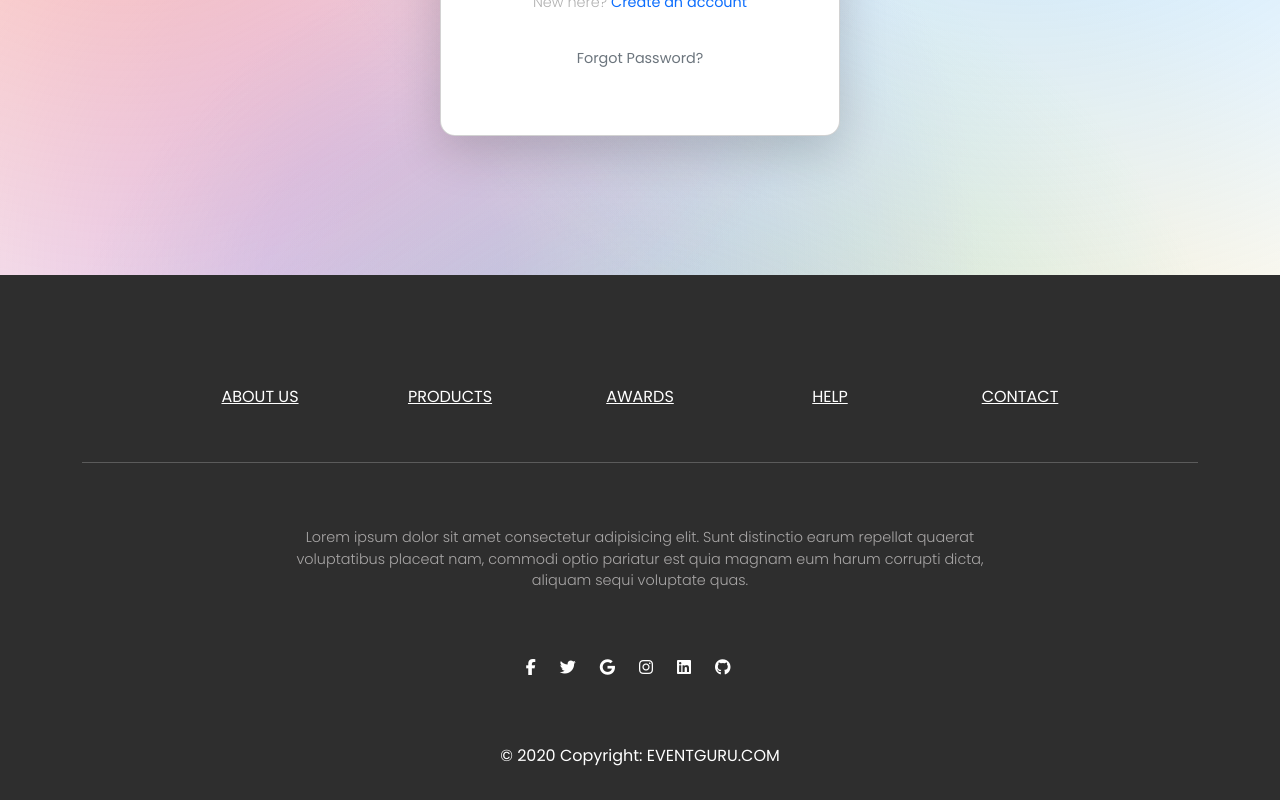
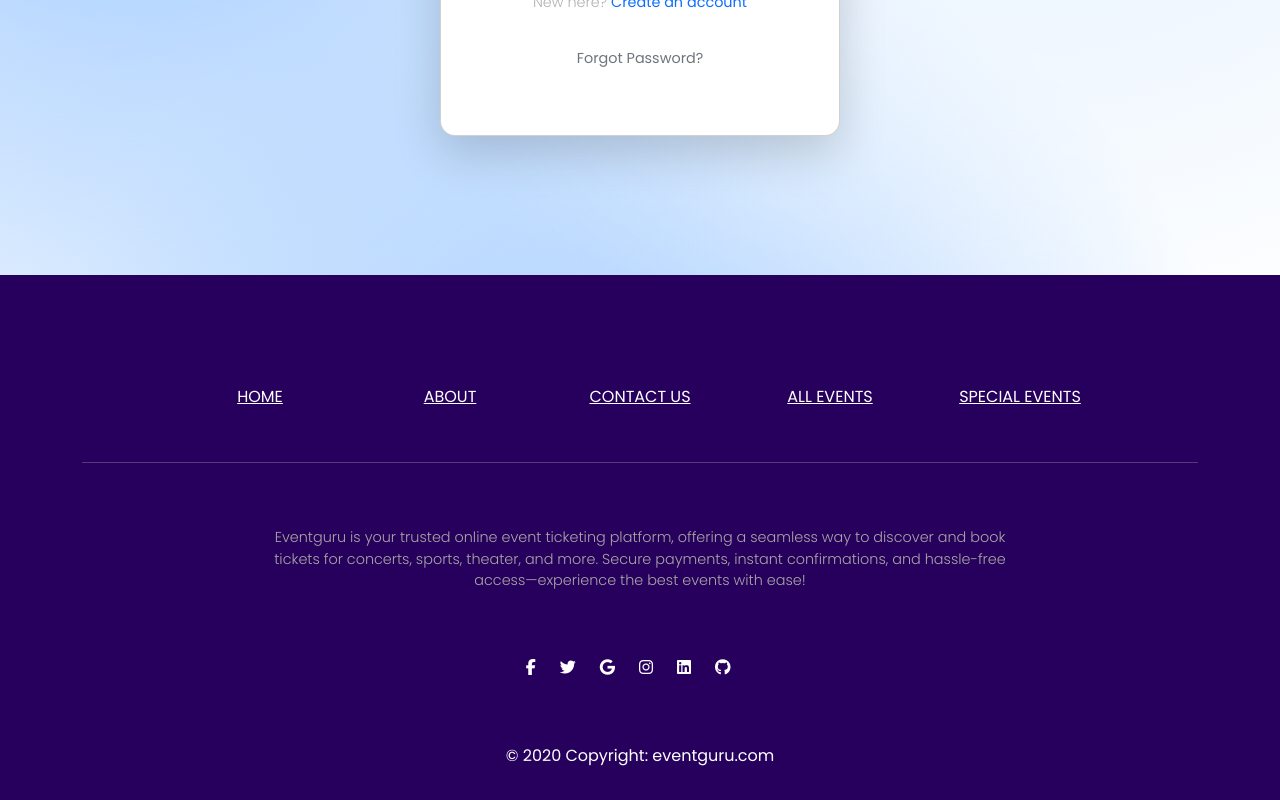
Before and after one commit to Malinda-kawshalya/Event---Management-, a React (Create React App) app in the folder event-management-frontend/: page /signin in a window 1280 px wide. Shown: the part 525-1325 px from the top of the page. Built offline with nearby package versions, Linux system fonts and the light colour scheme.

Commit message:
color theme changed

```diff
--- a/event-management-frontend/src/components/Footer.js
+++ b/event-management-frontend/src/components/Footer.js
@@ -1,6 +1,7 @@
 import React from 'react';
 import 'bootstrap/dist/css/bootstrap.min.css';
 import '../css/Footer.css'; // Import the Footer CSS file
+import { Link } from 'react-router-dom';
 
 const Footer = () => {
   return (
@@ -11,27 +12,27 @@ const Footer = () => {
             <div className="row text-center d-flex justify-content-center pt-5">
               <div className="col-md-2">
                 <h6 className="text-uppercase font-weight-bold">
-                  <a href="#!" className="text-white">About us</a>
+                  <Link className="text-white" to="/">Home</Link>
                 </h6>
               </div>
               <div className="col-md-2">
                 <h6 className="text-uppercase font-weight-bold">
-                  <a href="#!" className="text-white">Products</a>
+                <Link className="text-white" to="/about">About</Link>
                 </h6>
               </div>
               <div className="col-md-2">
                 <h6 className="text-uppercase font-weight-bold">
-                  <a href="#!" className="text-white">Awards</a>
+                <Link className="text-white" to="/contact">Contact US</Link>
                 </h6>
               </div>
               <div className="col-md-2">
                 <h6 className="text-uppercase font-weight-bold">
-                  <a href="#!" className="text-white">Help</a>
+                <Link className="text-white" to="/allevents">All Events</Link>
                 </h6>
               </div>
               <div className="col-md-2">
                 <h6 className="text-uppercase font-weight-bold">
-                  <a href="#!" className="text-white">Contact</a>
+                <Link className="text-white" to="#">Special Events</Link>
                 </h6>
               </div>
             </div>
@@ -43,10 +44,10 @@ const Footer = () => {
             <div className="row d-flex justify-content-center">
               <div className="col-lg-8">
                 <p className="p1">
-                  Lorem ipsum dolor sit amet consectetur adipisicing elit. Sunt
-                  distinctio earum repellat quaerat voluptatibus placeat nam,
-                  commodi optio pariatur est quia magnam eum harum corrupti
-                  dicta, aliquam sequi voluptate quas.
+                Eventguru is your trusted online event ticketing platform,
+                offering a seamless way to discover and book tickets for concerts,
+                sports, theater, and more. Secure payments, instant confirmations, and
+                hassle-free access—experience the best events with ease!
                 </p>
               </div>
             </div>
@@ -75,7 +76,7 @@ const Footer = () => {
         </div>
 
         <div className="footer-copyright text-center p-3">
-          © 2020 Copyright: EVENTGURU.COM
+          © 2020 Copyright: eventguru.com
 
         </div>
       </footer>
--- a/event-management-frontend/src/css/FaqSection.css
+++ b/event-management-frontend/src/css/FaqSection.css
@@ -1,6 +1,6 @@
 /* FAQ Section Styles */
 .faq-container {
-    background: linear-gradient(135deg, #bb9ddb, #e5e6e7); /* Gradient Background */
+    background: linear-gradient(135deg, #AED2FF, #AED2FF); /* Gradient Background */
     color: white;
     padding: 50px;
     border-radius: 15px;
--- a/event-management-frontend/src/css/Footer.css
+++ b/event-management-frontend/src/css/Footer.css
@@ -48,7 +48,7 @@
     }
 
 .footer-container{
-        background-color: #2e2e2e;
+        background-color: #27005D;
         color: #fff;
         padding: 1rem 0;
 
--- a/event-management-frontend/src/css/Global.css
+++ b/event-management-frontend/src/css/Global.css
@@ -5,10 +5,10 @@
 
     overflow: hidden;
     background-image:
-      radial-gradient(circle at 10% 20%, rgba(255, 87, 51, 0.3) 10%, transparent 50%),
-      radial-gradient(circle at 80% 10%, rgba(54, 162, 235, 0.3) 10%, transparent 50%),
-      radial-gradient(circle at 50% 80%, rgba(75, 192, 192, 0.3) 10%, transparent 50%),
-      radial-gradient(circle at 30% 60%, rgba(153, 102, 255, 0.3) 10%, transparent 50%),
-      radial-gradient(circle at 70% 90%, rgba(255, 206, 86, 0.3) 10%, transparent 50%);
+      radial-gradient(circle at 10% 20%, rgb(174, 210, 255) 10%, transparent 50%),
+      radial-gradient(circle at 80% 10%, rgb(228, 241, 255) 10%, transparent 50%),
+      radial-gradient(circle at 50% 80%, rgb(174, 210, 255) 10%, transparent 50%),
+      radial-gradient(circle at 30% 60%, rgb(228, 241, 255) 10%, transparent 50%),
+      radial-gradient(circle at 70% 90%, rgb(255, 255, 255) 10%, transparent 50%);
     background-size: cover;
   }
--- a/event-management-frontend/src/css/HomePage.css
+++ b/event-management-frontend/src/css/HomePage.css
@@ -6,26 +6,12 @@ body {
 }
 
 /* Color Drops Effect */
-.homepage-container {
-  position: relative;
-  background-color: #ffffff;
-  min-height: 100vh;
-
-  overflow: hidden;
-  background-image:
-    radial-gradient(circle at 10% 20%, rgba(255, 87, 51, 0.3) 10%, transparent 50%),
-    radial-gradient(circle at 80% 10%, rgba(54, 162, 235, 0.3) 10%, transparent 50%),
-    radial-gradient(circle at 50% 80%, rgba(75, 192, 192, 0.3) 10%, transparent 50%),
-    radial-gradient(circle at 30% 60%, rgba(153, 102, 255, 0.3) 10%, transparent 50%),
-    radial-gradient(circle at 70% 90%, rgba(255, 206, 86, 0.3) 10%, transparent 50%);
-  background-size: cover;
-}
 
 /* CTA Section Styling */
 .cta-section {
   max-width: 1400px;
   margin: 10px auto;
-  background: linear-gradient(135deg, #f0a7a7, #96cdf5); /* New CTA Background */
+  background: linear-gradient(135deg, #AED2FF, #96cdf5); /* New CTA Background */
   color: white;
   border-radius: 10px;
 }
@@ -42,7 +28,7 @@ body {
 
 /* Sign Up Button Styling */
 .cta-section .btn-primary {
-  background-color: #a321e9; /* New Sign Up Button Color */
+  background-color: #2d2d2d; /* New Sign Up Button Color */
   border: none;
   padding: 12px 25px;
   font-size: 1.2rem;
@@ -51,7 +37,7 @@ body {
 }
 
 .cta-section .btn-primary:hover {
-  background-color: #ba68e7; /* Lighter hover effect */
+  background-color: #000000; /* Lighter hover effect */
   transform: scale(1.05);
 }
 
```
